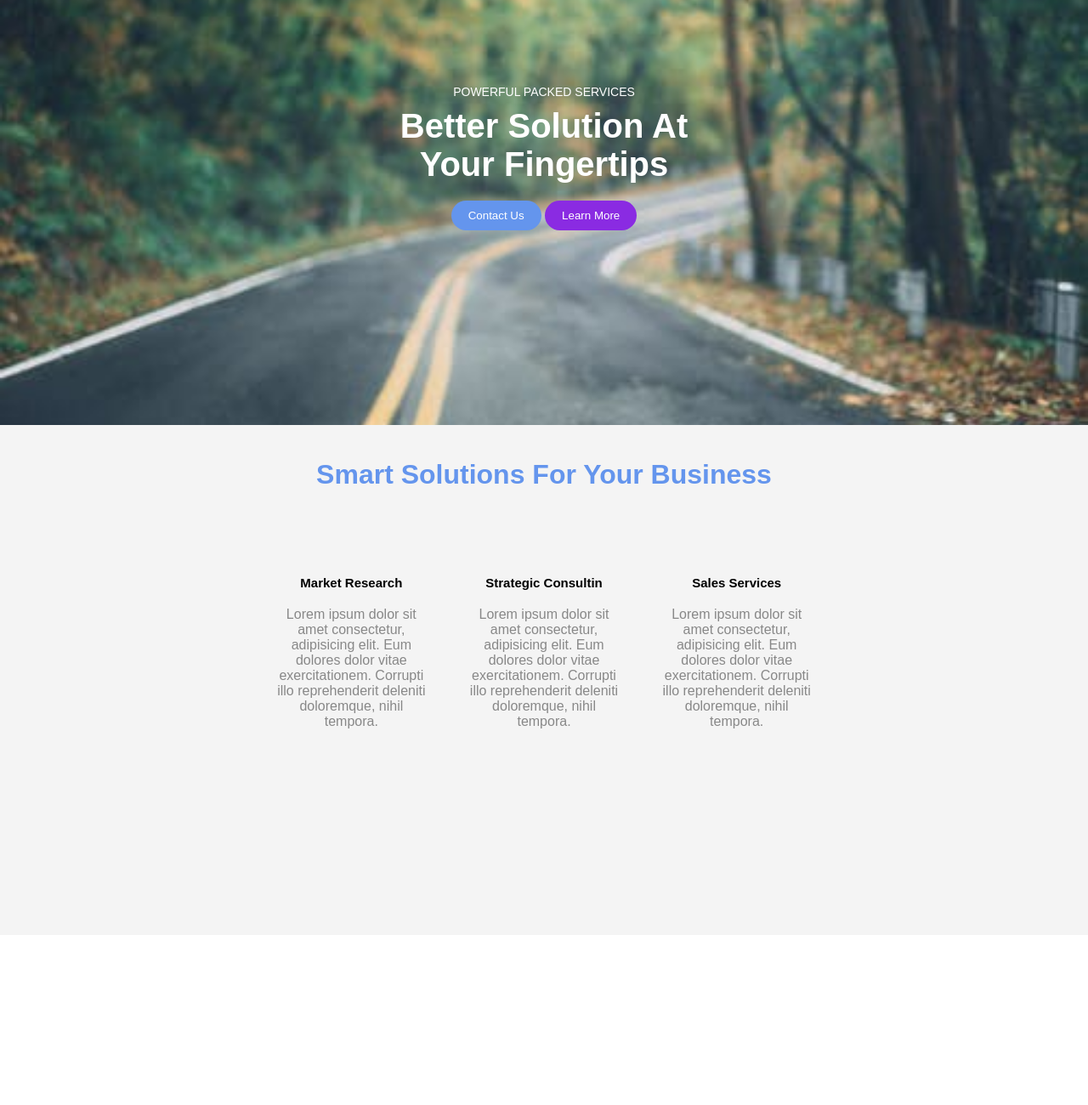
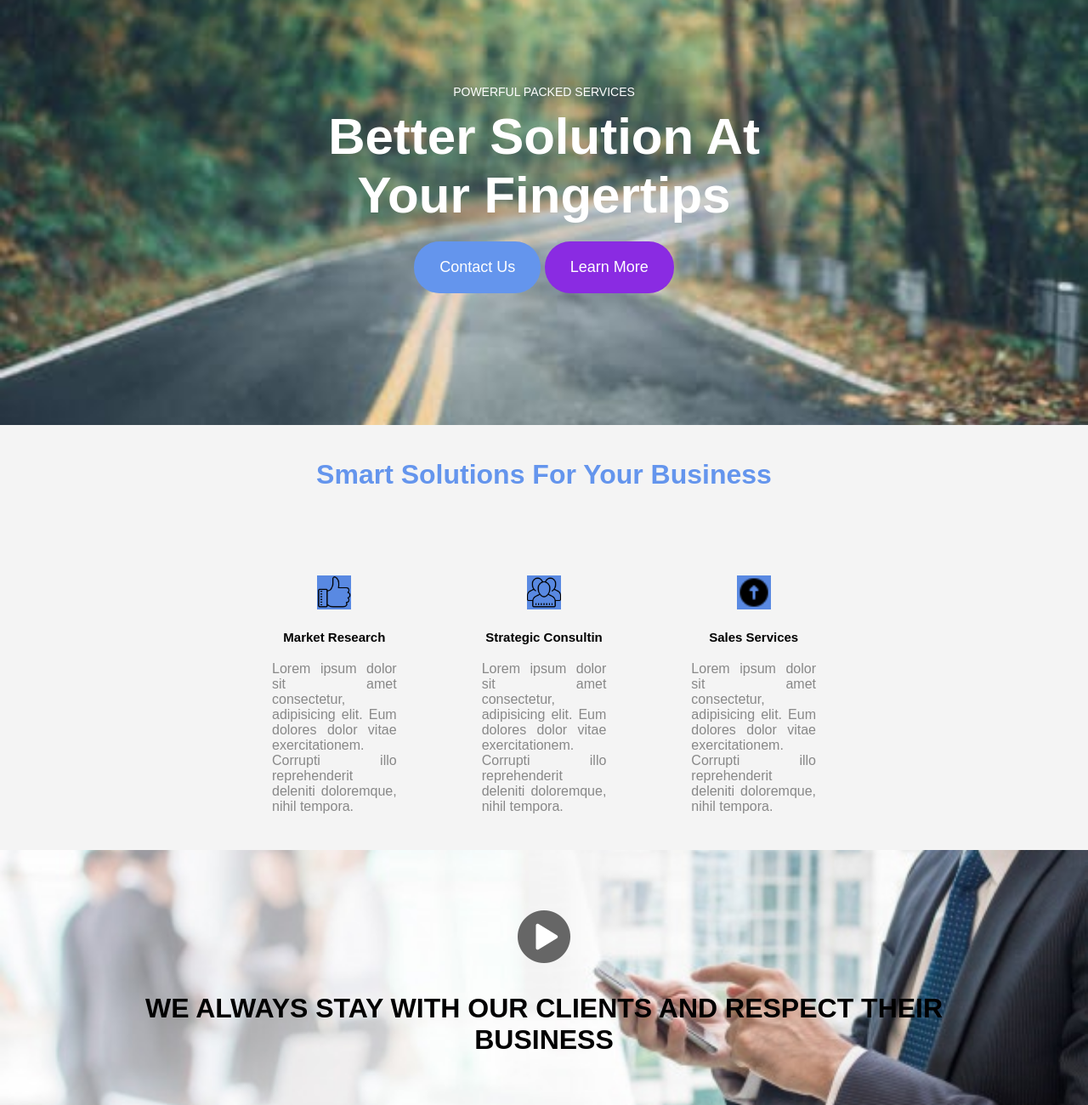
Before and after one commit to BerishaHysen/DetyraFlexBox, a plain HTML site: page index.html in a window 1280 px wide. Shown: the part 100-1400 px from the top of the page at 85% size. Before the commit the page ends 1200 px from the top, so only its background shows below. Drawn offline with Linux system fonts and the light colour scheme.

Commit message:
thirdcommit

```diff
--- a/css/style.css
+++ b/css/style.css
@@ -5,6 +5,13 @@
 }
 html, body {
    font-family: Arial, Helvetica, sans-serif;
+}
+
+.container {
+   margin: 0 auto;
+   max-width: 1100px;
+   /* overflow: auto; */
+
 }
 
 .header {
@@ -24,15 +31,16 @@ html, body {
 .header h1 {
    padding-bottom: 20px;
    padding-top: 10px;
-   font-size: 40px;
+   font-size: 60px;
 }
 
 .btn {
    border: 0;
    border-radius: 30px;
    /* width: 160px; */
-   padding: 10px 20px;
+   padding: 20px 30px;
    color: #fff;
+   font-size: 18px;
 }
 
 .btn-c-u {
@@ -45,7 +53,15 @@ html, body {
 
 .btn:hover {
    cursor: pointer;
+   color: #f4f4f4;
+}
 
+.btn-c-u:hover{
+   background: rgb(89, 137, 226);
+}
+
+.btn-l-m:hover {
+   background: rgb(129, 36, 216);
 }
 
 .py-3 {
@@ -53,7 +69,7 @@ html, body {
 }
 
 .business {
-   height: 600px;
+   height: 500px;
    background-color: #f4f4f4;
    text-align: center;
    padding: 40px 320px;
@@ -66,7 +82,7 @@ html, body {
 }
 
 .icon-1, .icon-2 {
-   padding-right: 40px;
+   padding-right: 100px;
 }
 .first-h1 {
    padding-bottom: 100px;
@@ -80,4 +96,29 @@ html, body {
 
 .icons p {
    color: #888888;
+   text-align: justify;
 }
+
+.ikonat {
+   width: 40px;
+   margin-bottom: 20px;
+   color: rgb(89, 137, 226);
+   background-color: rgb(89, 137, 226);
+}
+
+.pad-3 {
+   padding: 70px 0px;
+}
+
+.business-2{
+   height: 300px;
+   background: url('../image/business2.jpg') no-repeat center center/cover;
+   text-align: center;
+   /* color: #fff; */
+}
+
+
+
+.business-2 h1 {
+   padding-top: 30px;
+}
--- a/index.html
+++ b/index.html
@@ -1,42 +1,66 @@
 <!DOCTYPE html>
 <html lang="en">
+
 <head>
    <meta charset="UTF-8">
    <meta name="viewport" content="width=device-width, initial-scale=1.0">
    <link rel="stylesheet" href="css/style.css">
    <title>Detyra</title>
 </head>
+
 <body>
    <header>
       <div class="bg-color"></div>
       <div class="header">
+         <div class="container">
 
             <p>POWERFUL PACKED SERVICES</p>
             <h1>Better Solution At <br>Your Fingertips</h1>
             <button class="btn btn-c-u">Contact Us</button>
             <button class="btn btn-l-m">Learn More</button>
          </div>
+      </div>
    </header>
 
    <div class="business">
+      <div class="container">
          <h1 class="first-h1">Smart Solutions For Your Business</h1>
          <div class="icons">
             <div class="icon-1">
+               <img src="./image/icons/icons8-facebook-like-64.png" alt="like" class="ikonat" style="">
                <h1>Market Research</h1>
-            <p>Lorem ipsum dolor sit amet consectetur, adipisicing elit. Eum dolores dolor vitae exercitationem. Corrupti illo
+               <p>Lorem ipsum dolor sit amet consectetur, adipisicing elit. Eum dolores dolor vitae exercitationem.
+                  Corrupti illo
                   reprehenderit deleniti doloremque, nihil tempora.</p>
             </div>
             <div class="icon-2">
+               <img src="./image/icons/icons8-people-64.png" alt="people" class="ikonat">
                <h1>Strategic Consultin</h1>
-            <p>Lorem ipsum dolor sit amet consectetur, adipisicing elit. Eum dolores dolor vitae exercitationem. Corrupti illo
+               <p>Lorem ipsum dolor sit amet consectetur, adipisicing elit. Eum dolores dolor vitae exercitationem.
+                  Corrupti illo
                   reprehenderit deleniti doloremque, nihil tempora.</p>
             </div>
+
             <div class="icon-3">
+               <img src="./image/icons/icons8-scroll-up-24.png" alt="up-arrow" class="ikonat">
                <h1>Sales Services</h1>
-            <p>Lorem ipsum dolor sit amet consectetur, adipisicing elit. Eum dolores dolor vitae exercitationem. Corrupti illo
+               <p>Lorem ipsum dolor sit amet consectetur, adipisicing elit. Eum dolores dolor vitae exercitationem.
+                  Corrupti illo
                   reprehenderit deleniti doloremque, nihil tempora.</p>
             </div>
          </div>
       </div>
+   </div>
+
+   <div class="business-2 pad-3">
+      <div class="business-2-bg"></div>
+      <div class="container">
+         <img src="./image/icons/icons8-play-64.png" alt="paly">
+         <h1>WE ALWAYS STAY WITH OUR CLIENTS AND RESPECT THEIR BUSINESS</h1>
+      </div>
+
+
+   </div>
 </body>
+
 </html>
```
Also changed, not shown: image/business2.jpg (added), image/icons/icons8-play-64.png (added). Lines whose indentation alone changed are shown as unchanged.
